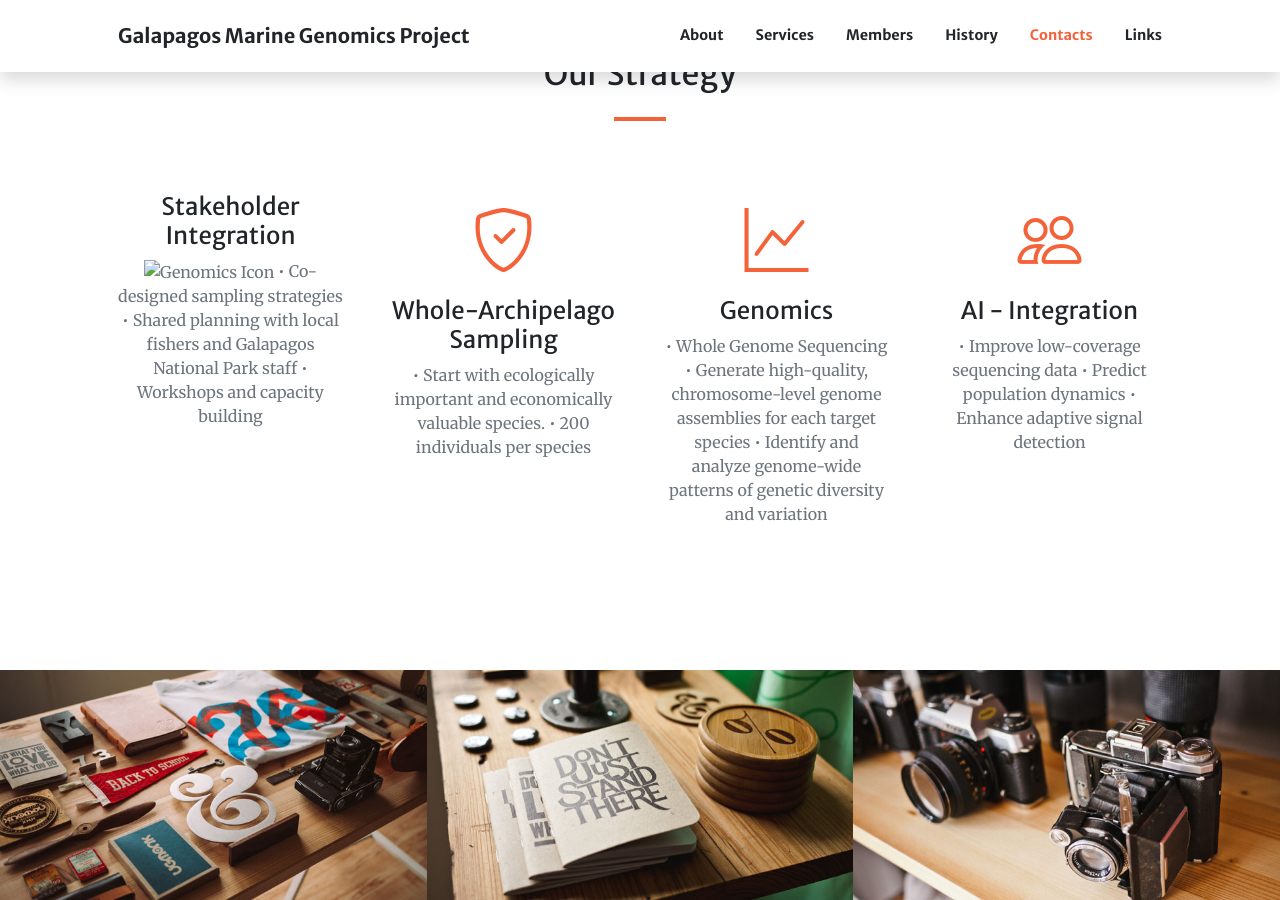
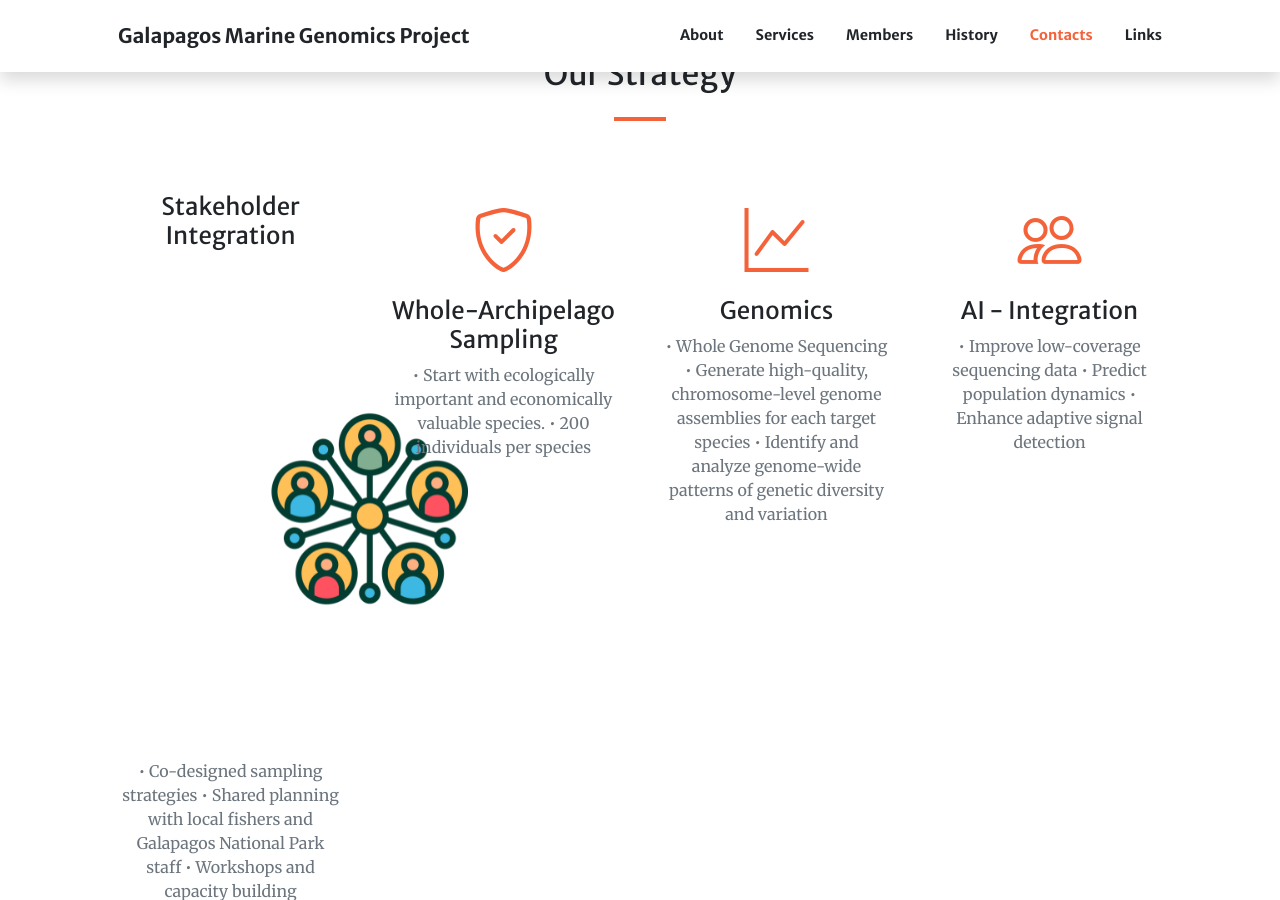
Before and after one commit to therkildsen-lab/galapagos-2, a Jekyll site: the page built from index.md, in a window 1280 px wide and 900 px high, scrolled down 1400 px. Built offline with Jekyll 4.4.1, drawn with Linux system fonts in a browser that asks for light colours; comment, search, counter and statistics services are not loaded.

Commit message:
correct icon url

```diff
--- a/index.md
+++ b/index.md
@@ -21,7 +21,7 @@ sections:
     services:
       - title: Stakeholder Integration
         text: |
-          <img src="{{ site.baseurl }}/assets/img/icons/stakeholders_icon.png" alt="Genomics Icon" class="service-custom-png-icon">
+          <img src="../assets/img/icons/stakeholders_icon.png" alt="Genomics Icon" class="service-custom-png-icon">
           • Co-designed sampling strategies
           • Shared planning with local fishers and Galapagos National Park staff
           • Workshops and capacity building
```
